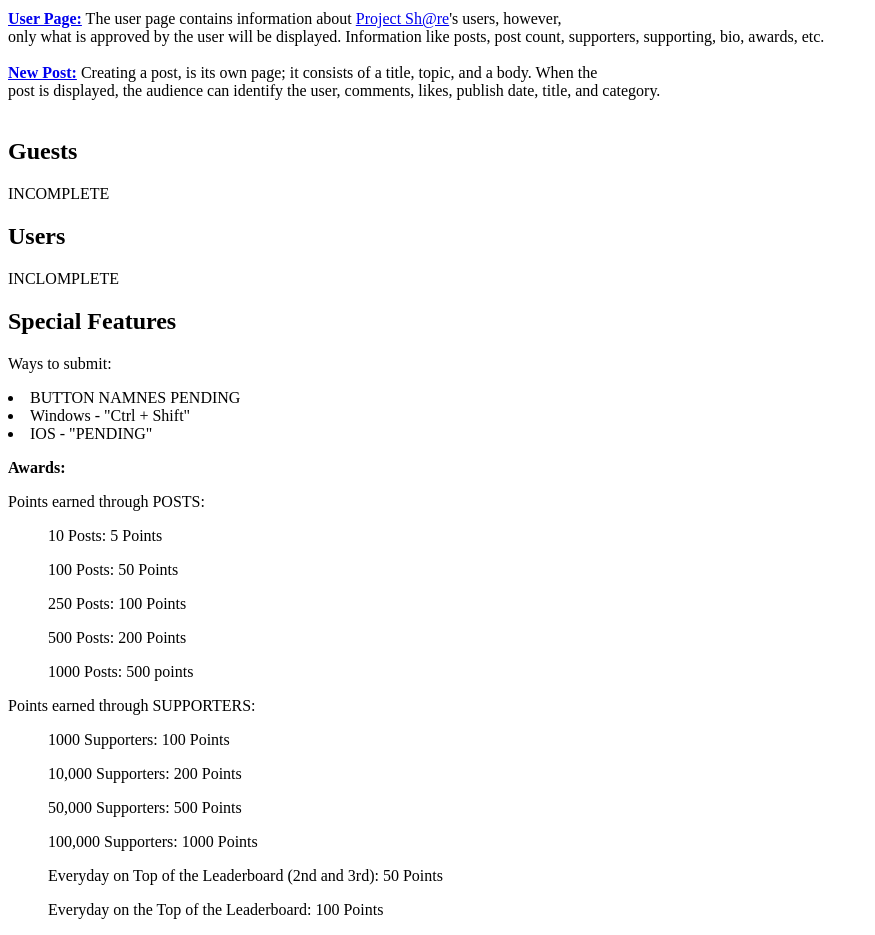
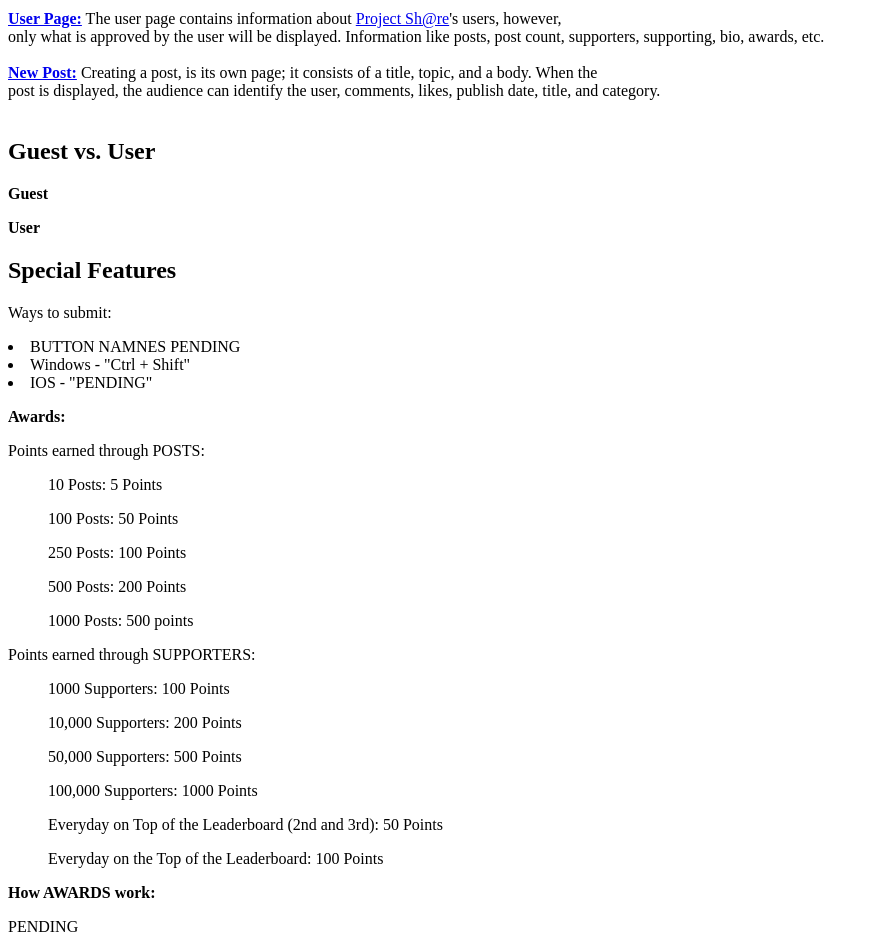
Before and after one commit to littlepotato123/Project-Share, a React (Create React App) app in the folder web/: page /about in a window 1280 px wide. Shown: the part 1060-1995 px from the top of the page, without its empty margins (0-875 px from the left). Built offline with nearby package versions, Linux system fonts and the light colour scheme; no server answers.

Commit message:
about page

```diff
--- a/web/src/Pages/About/About.js
+++ b/web/src/Pages/About/About.js
@@ -115,14 +115,11 @@ const About = () => {
         <br />
       </p>
 
-      <h2>Guests</h2>
-      <p>
-        INCOMPLETE
-      </p>
-      <h2>Users</h2>
-      <p>
-        INCLOMPLETE
-      </p>
+      <h2>Guest vs. User</h2>
+      <strong>Guest</strong>
+      <p></p>
+      <strong>User</strong>
+      <p></p>
 
       <h2>Special Features</h2>
       <p>Ways to submit:</p>
```
Also changed, not shown: 1 other file (tests, documents, lock files or other folders).
